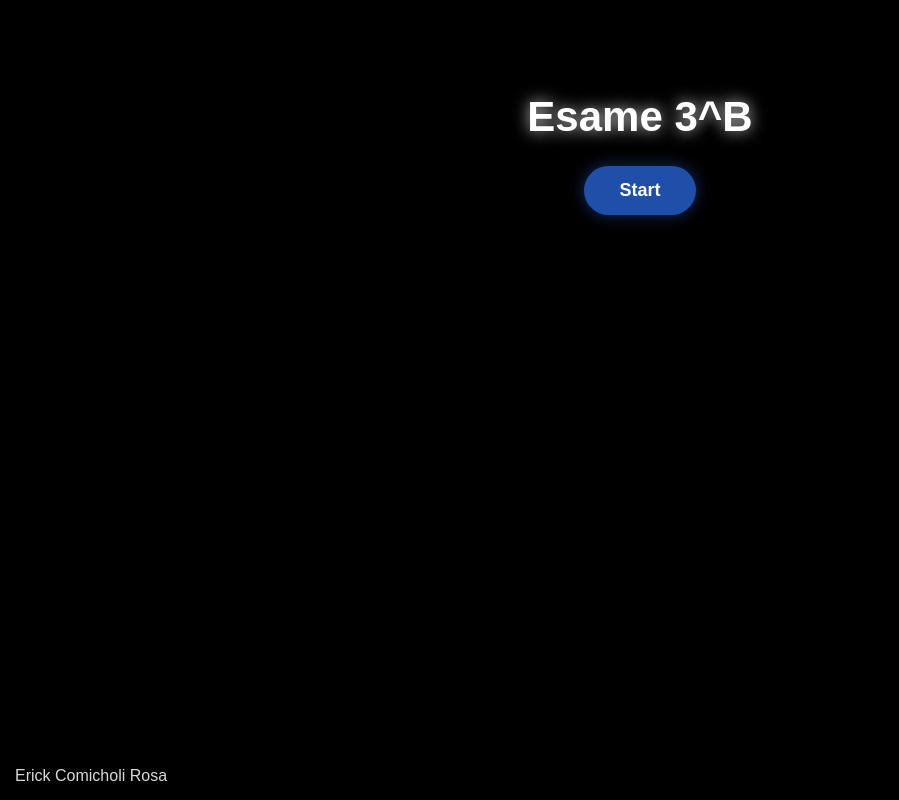
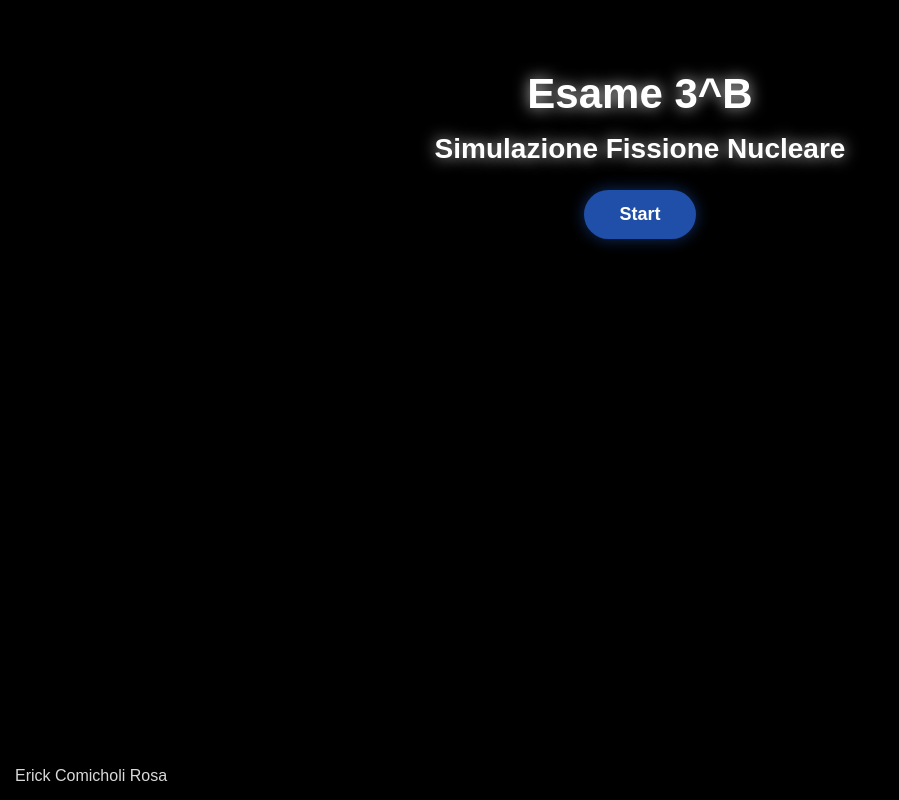
Before and after one commit to erickcrosa2-lgtm/Site, a plain HTML site: page index.html in a window 1280 px wide. Shown: the whole page, without its empty margins (0-899 px from the left). Drawn offline with Linux system fonts and the light colour scheme.

Commit message:
Update index.html

````diff
--- a/index.html
+++ b/index.html
@@ -1,4 +1,3 @@
-```html
 <!DOCTYPE html>
 <html lang="it">
 <head>
@@ -22,6 +21,15 @@ h1 {
   font-family: Arial, sans-serif;
   font-size: 42px;
   margin-bottom: 25px;
+  text-shadow: 0 0 15px rgba(255,255,255,0.8);
+}
+
+#subtitle{
+  font-size: 28px;
+  margin-top: -10px;
+  margin-bottom: 25px;
+  color: white;
+  font-family: Arial, sans-serif;
   text-shadow: 0 0 15px rgba(255,255,255,0.8);
 }
 
@@ -70,6 +78,7 @@ button:active {
 <body>
 
 <h1 id="title">Esame 3^B</h1>
+<h1 id="subtitle">Simulazione Fissione Nucleare</h1>
 
 <button id="playBtn">Start</button>
 
@@ -237,6 +246,7 @@ document.getElementById("playBtn").addEventListener("click",(e)=>{
     running=true;
 
     document.getElementById("title").style.display = "none";
+    document.getElementById("subtitle").style.display = "none";
     e.target.style.display = "none";
 
     reset();
@@ -247,4 +257,3 @@ document.getElementById("playBtn").addEventListener("click",(e)=>{
 
 </body>
 </html>
-```
````
